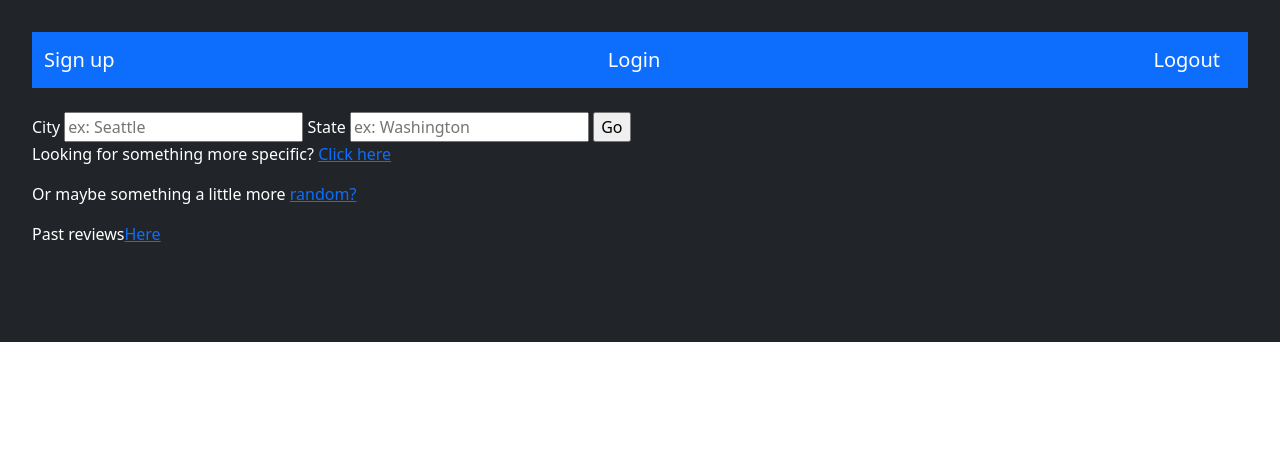
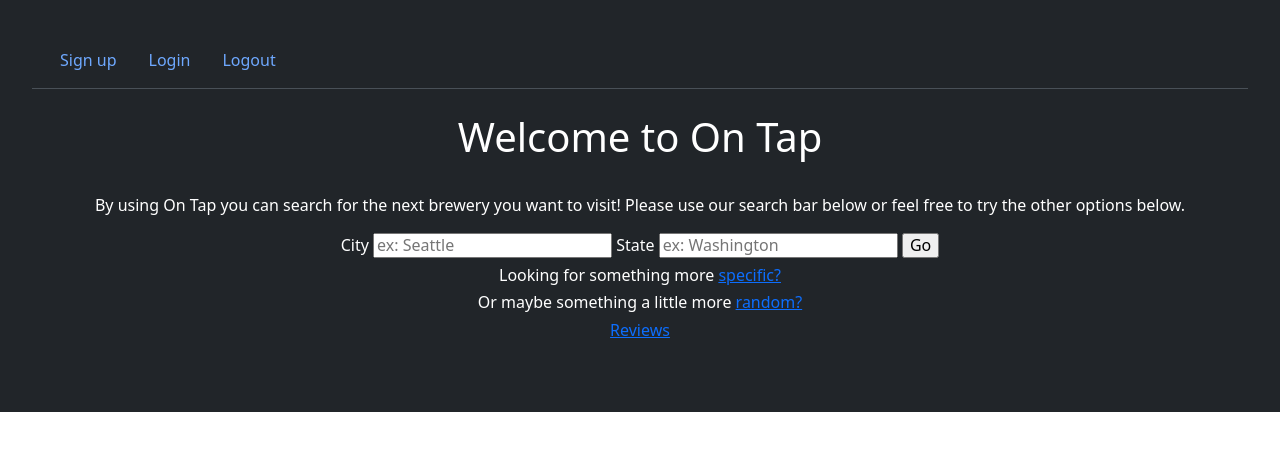
Before and after one commit to bwhitlock71/Capstone-1, a Flask app: page / in a window 1280 px wide. Shown: the top 451 px of the page. Run offline with Flask 3, Linux system fonts and the light colour scheme.

Commit message:
Style updates

```diff
--- a/templates/base.html
+++ b/templates/base.html
@@ -5,7 +5,7 @@
     <meta name="viewport" content="width=device-width, initial-scale=1.0">
     <title>{% block title %}{% endblock %}</title>
     <link href="https://cdn.jsdelivr.net/npm/bootstrap@5.3.1/dist/css/bootstrap.min.css" rel="stylesheet" integrity="sha384-4bw+/aepP/YC94hEpVNVgiZdgIC5+VKNBQNGCHeKRQN+PtmoHDEXuppvnDJzQIu9" crossorigin="anonymous">
-    <link rel="stylesheet" href="style.css">
+
 </head>
 <body>
 <div class="p-3 mb-2 bg-dark text-white">
@@ -13,16 +13,15 @@
 {% if messages %}
   {% for message in messages %}
     <p>{{ message }}</p>
-    <a href="/">Home page</a>
   {% endfor %}
-
 {% endif %}
 {% endwith %}
 
-    {% block content %}
+{% block content %}
+
+{% endblock %}
 
 
-    {% endblock %}
   </div>
 </body>
 </html>
--- a/templates/home.html
+++ b/templates/home.html
@@ -1,46 +1,51 @@
 {% extends 'base.html' %}
 {% block content %}
 <div class="p-3 mb-2 bg-dark text-white">
-    <nav class="navbar bg-primary" data-bs-theme="dark">
-        <div class="container-fluid">
-            <a class="navbar-brand" href="/signup">Sign up</a>
-            <a class="navbar-brand" href="/login">Login</a>
-            <a class="navbar-brand" href="/logout">Logout</a>
-
-        </div>
-    </nav>
+    <nav class="navbar bg-dark border-bottom border-body" data-bs-theme="dark">
+    <div class="container-fluid">
+        <ul class="nav justify-content-center">
+            <li><a class="nav-link" href="/signup">Sign up</a></li>
+            <li><a class="nav-link" href="/login">Login</a></li>
+            <li><a class="nav-link" href="/logout">Logout</a></li>
+        </ul>
+    </div>
+</nav>
 <br>
-
+<div class="container text-center">
+<h1>Welcome to On Tap</h1>
+<br>
+<p>By using On Tap you can search for the next brewery you want to visit! Please use our search bar below or feel free to try the other options below. </p>
 <form method="POST" action="/">
+    <h6>
     {{ form.csrf_token }}
     {{ form.city.label }} {{ form.city(size=20, placeholder='ex: Seattle') }}
     {{ form.state.label }} {{ form.state(size=20, placeholder='ex: Washington') }}
     <input type="submit" value="Go">
+    </h6>
 </form>
-<div>
-<p>Looking for something more specific? <a href="/type">Click here</a></p>
-<p>Or maybe something a little more <a href="/random">random?</a></p>
-<p>Past reviews<a href="/pastreviews">Here</a></p>
+<h6>Looking for something more <a href="/type">specific?</a></h6>
+<h6>Or maybe something a little more <a href="/random">random?</a></h6>
+<h6><a href="/pastreviews">Reviews</a></h6>
 </div>
-<div class="p-3 mb-2 bg-dark text-white">
+<br>
 {% for brewery in brewery_info %}
-
-<div class="p-3 mb-2 bg-dark text-white">
-    <ul>
-        <li><h3>{{ brewery.name }}</h3>
-            <br>
-            {{ brewery.city }} {{ brewery.state }}
-            <br>
-            {{ brewery.street }}{{ brewery.postal_code}}
-            <br>
-            Phone Number: {{ brewery.phone }}
-            <br>
-            <a href="{{ brewery.website_url }}">Website Link</a>
-        </li>
-        <a href='/review?brewery_id={{ brewery.id }}'>Leave a review</a>
-    </ul>
-
+<div class="container-fluid">
+    <div class="row justify-content-center">
+        <div class="col-3">
+            <div class="card text-white border border-white bg-dark">
+                <div class="card-header">{{ brewery.name }}</div>
+                    <div class="card-body border border-white">
+                        <h6>{{ brewery.city }}, {{ brewery.state }}</h6>
+                        <h6>Address: {{ brewery.street }}</h6>
+                        <h6>Zip Code: {{ brewery.postal_code}}</h6>
+                        <h6>Phone Number: {{ brewery.phone }}</h6>
+                        <h6><a href="{{ brewery.website_url }}">Website Link</a></h6>
+                        <h6><a href='/review?brewery_id={{ brewery.id }}'>Leave a review</a></h6>
+                    </div>
+            </div>
+        </div>
+    </div>
 </div>
-</div>
+<br>
 {% endfor %}
 {% endblock %}
--- a/templates/users/review.html
+++ b/templates/users/review.html
@@ -1,6 +1,8 @@
 {% extends 'base.html' %}
 
 {% block content %}
+<h1>{{ brewery_info.name }}</h1>
+<div class="container-fluid">
     <form method="POST" action="/review">
         {{ form.rating.label }} {{ form.rating(size=20) }}
         {{ form.comments.label }} {{ form.comments(size=500) }}
@@ -8,7 +10,7 @@
         <input type="hidden" name="brewery_name" value="{{ brewery_info.name }}">
         <input type="submit">
     </form>
-
+</div>
 
 
 {% endblock %}
```
Also changed, not shown: templates/pastreviews.html (+22 -21 lines), templates/random.html (+26 -16 lines), templates/specific.html (+41 -23 lines), templates/users/login.html (+11 -5 lines), templates/users/signup.html (+15 -5 lines). Lines whose indentation alone changed are shown as unchanged.
